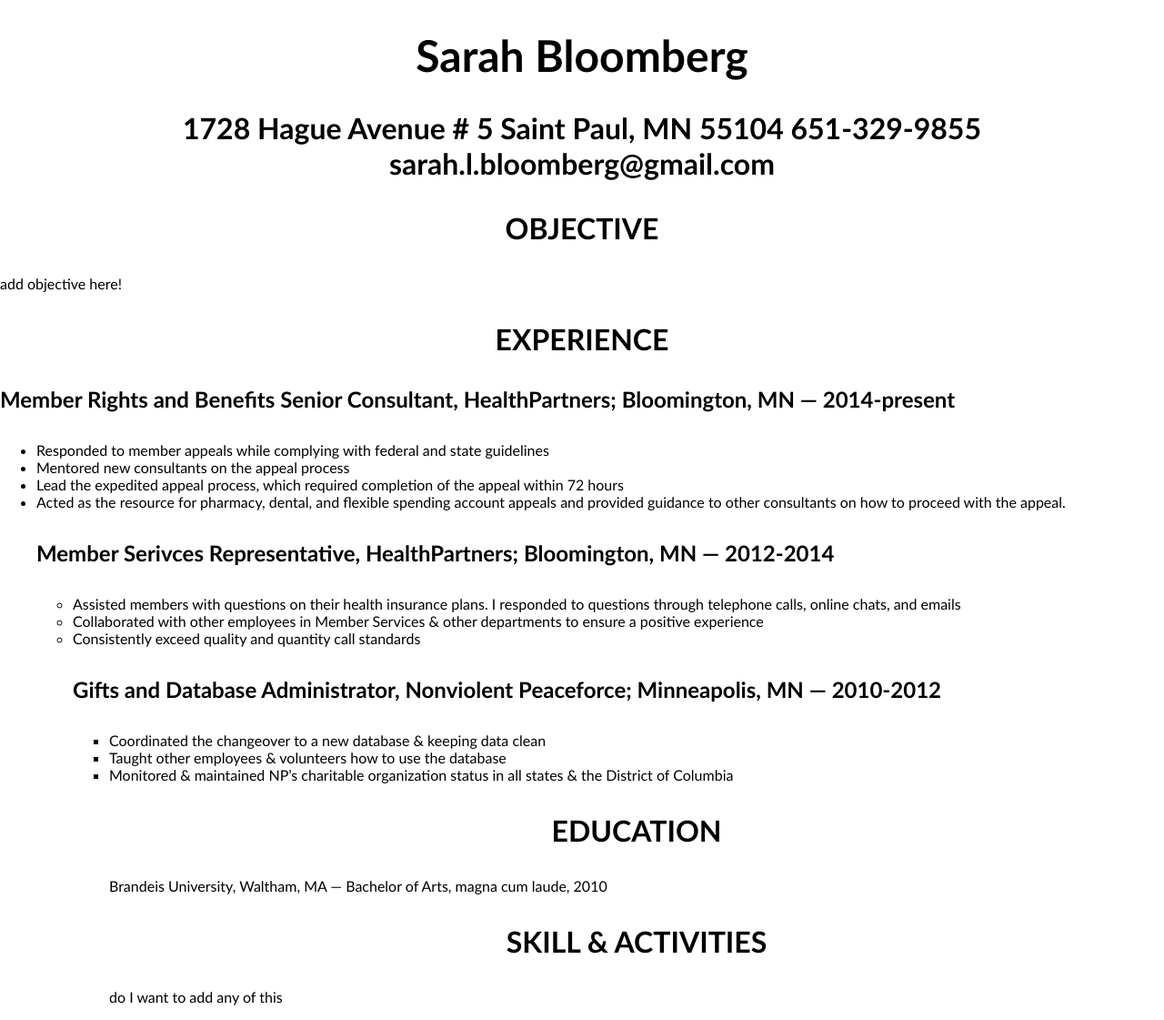
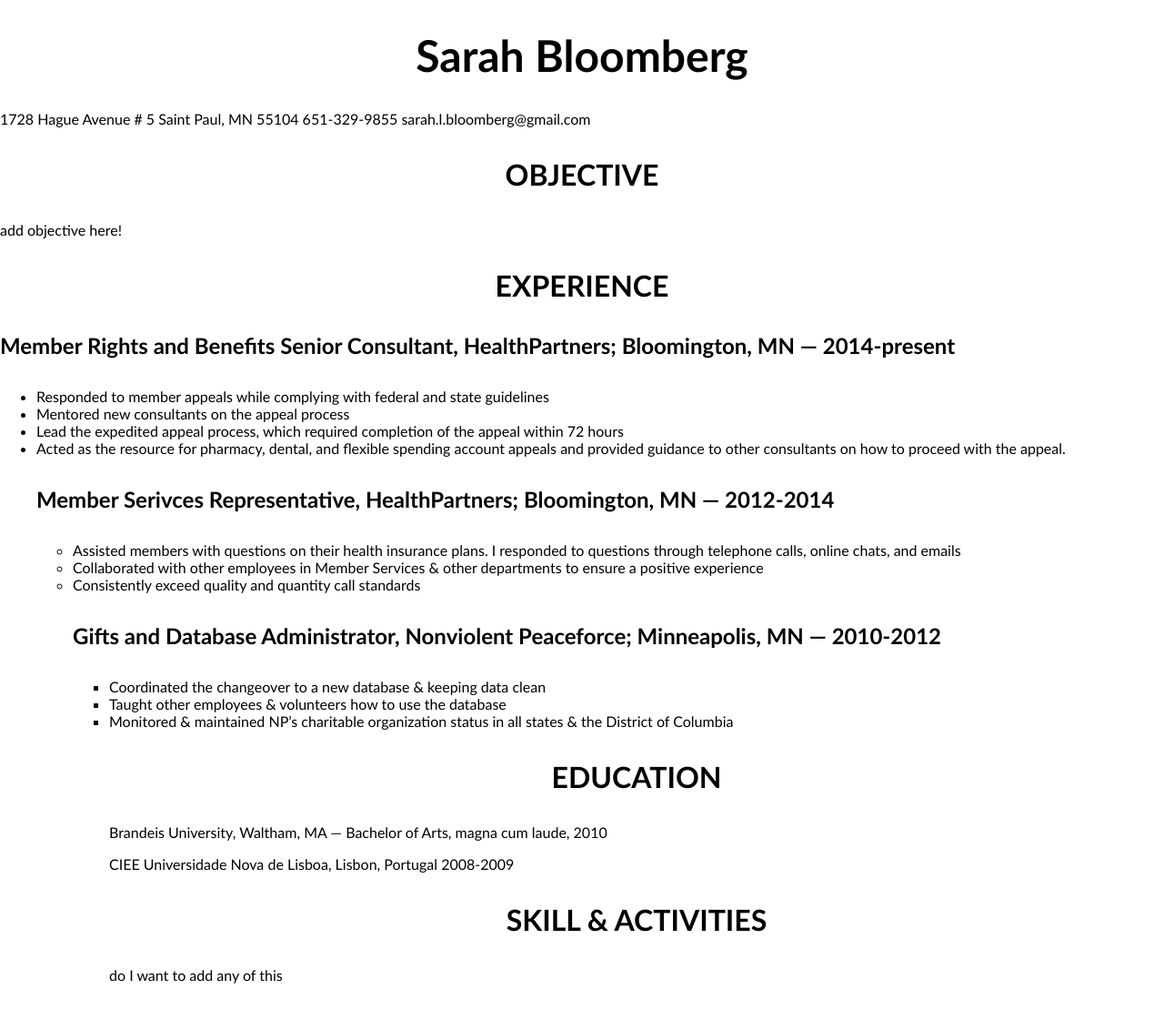
Before and after one commit to sarahbloom/sarahbloom.github.io, a plain HTML site: page index.html in a window 1280 px wide. Shown: the whole page at 91% size. After the commit the page ends 1097 px from the top, so only its background shows below. Drawn offline with Linux system fonts and the light colour scheme.

Commit message:
added study abroad

```diff
--- a/index.html
+++ b/index.html
@@ -8,7 +8,7 @@
 
 <body>
 <h1> Sarah Bloomberg </h1>
-   <h3> 1728 Hague Avenue # 5 Saint Paul, MN 55104      651-329-9855      sarah.l.bloomberg@gmail.com </h3>
+   <p> 1728 Hague Avenue # 5 Saint Paul, MN 55104      651-329-9855      sarah.l.bloomberg@gmail.com </p>
 
   <h3> OBJECTIVE </h3>
   <p> add objective here! </p>
@@ -36,6 +36,7 @@
 
     <h3> EDUCATION </h3>
     <p> Brandeis University, Waltham, MA — Bachelor of Arts, magna cum laude, 2010 </p>
+    <p> CIEE Universidade Nova de Lisboa, Lisbon, Portugal 2008-2009 </p>
 
     <h3> SKILL & ACTIVITIES </h3>
     <p> do I want to add any of this </p>
```
